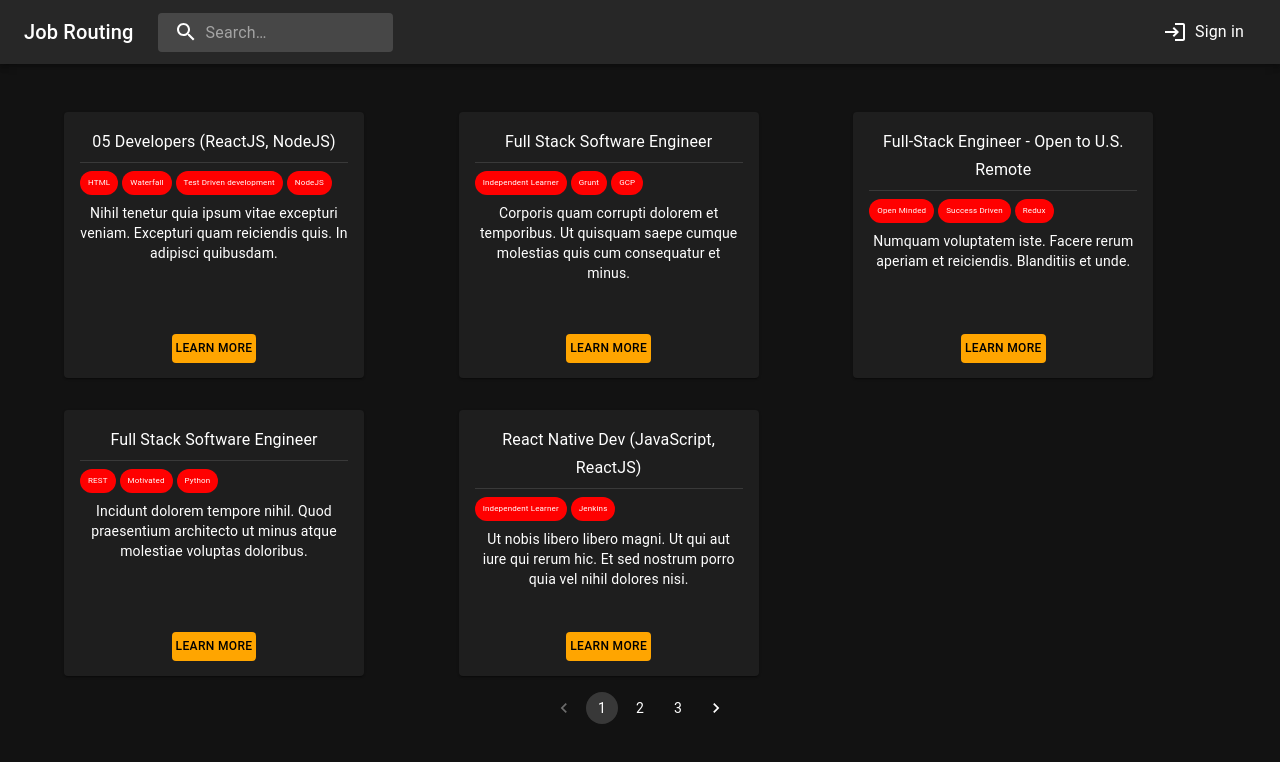
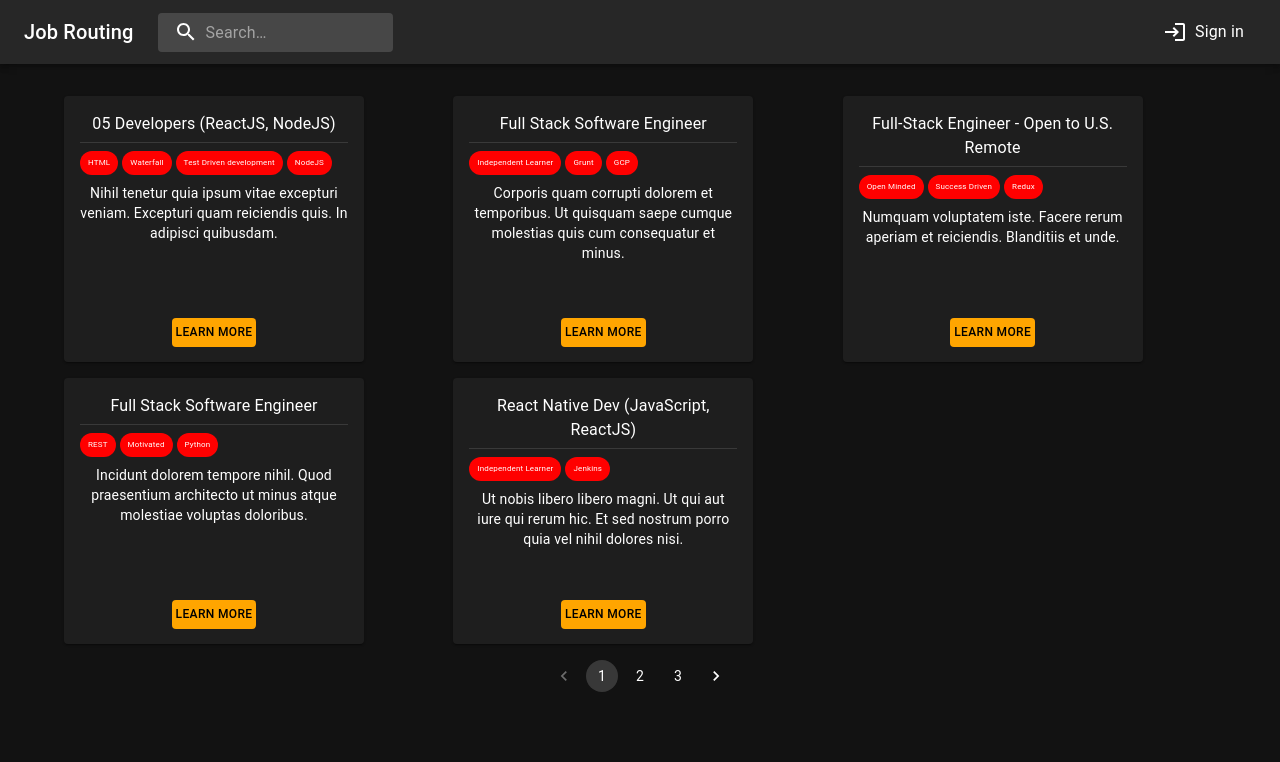
Before and after one commit to vonghoangvinh1989business/material-ui-basic-app, a React (Create React App) app: page / in a window 1280 px wide. Shown: the top 762 px of the page. Built offline with nearby package versions, Linux system fonts and the light colour scheme.

Commit message:
add code to make pagination work

```diff
--- a/src/components/JobCard.js
+++ b/src/components/JobCard.js
@@ -19,7 +19,7 @@ function JobCard({ job }) {
       }}
     >
       <CardContent sx={{ height: "250px" }}>
-        <Typography gutterBottom variant="subtitle1">
+        <Typography gutterBottom variant="body1">
           {job.title}
         </Typography>
         <Divider />
@@ -41,9 +41,6 @@ function JobCard({ job }) {
             />
           ))}
         </Stack>
-
-        <Typography gutterBottom variant="subtitle2"></Typography>
-
         <Typography gutterBottom variant="body2" component="div">
           {job.description}
         </Typography>
--- a/src/components/SearchJobBar.js
+++ b/src/components/SearchJobBar.js
@@ -80,11 +80,7 @@ export default function PrimarySearchAppBar() {
           </Search>
           <Box sx={{ flexGrow: 1 }} />
           <Box sx={{ display: { xs: "none", md: "flex" } }}>
-            <IconButton
-              size="large"
-              aria-label="show 4 new mails"
-              color="inherit"
-            >
+            <IconButton size="large" color="inherit">
               <LoginIcon />
               <Typography sx={{ pl: 1 }}>Sign in</Typography>
             </IconButton>
--- /dev/null
+++ b/src/css/HomePage.css
@@ -0,0 +1,11 @@
+.paginationButtonStyle button:hover {
+  background-color: #b90000;
+}
+
+.paginationButtonStyle button:focus {
+  background-color: #b90000;
+}
+
+.paginationButtonStyle button:active {
+  background-color: #b90000;
+}
--- a/src/pages/HomePage.js
+++ b/src/pages/HomePage.js
@@ -1,20 +1,36 @@
-import React from "react";
+import React, { useState, useEffect } from "react";
 import Container from "@mui/material/Container";
 import Grid from "@mui/material/Grid";
 import jobs from "../jobs.json";
 import JobCard from "../components/JobCard";
 import Pagination from "@mui/material/Pagination";
-import PaginationItem from "@mui/material/PaginationItem";
 import Stack from "@mui/material/Stack";
+import "../css/HomePage.css";
 
 function HomePage() {
+  const JOB_PER_PAGE = 5;
+  const [currentPage, setCurrentPage] = useState(1);
+  const [currentJobData, setCurrentJobData] = useState([]);
+  const maxPageNumber = Math.ceil(jobs.length / JOB_PER_PAGE);
+
+  useEffect(() => {
+    const start = (currentPage - 1) * JOB_PER_PAGE;
+    const end = start + JOB_PER_PAGE;
+    setCurrentJobData(jobs.slice(start, end));
+  }, [currentPage]);
+
+  const handlePageChange = (_, page) => {
+    const pageNumber = Math.max(1, page);
+    setCurrentPage(Math.min(pageNumber, maxPageNumber));
+  };
+
   return (
     <div>
       <Container
         sx={{ display: "flex", flexDirection: "column", alignItems: "center" }}
       >
-        <Grid container rowSpacing={4} columnSpacing={4} mt={2}>
-          {jobs.slice(0, 5).map((job) => (
+        <Grid container rowSpacing={2} columnSpacing={2} mt={2}>
+          {currentJobData.map((job) => (
             <Grid key={job.id} item xs={12} sm={6} md={4} lg={4}>
               <JobCard job={job} />
             </Grid>
@@ -22,8 +38,10 @@ function HomePage() {
         </Grid>
         <Stack sx={{ mt: 2, mb: 2 }} spacing={2}>
           <Pagination
-            count={3}
-            renderItem={(item) => <PaginationItem {...item} />}
+            className={"paginationButtonStyle"}
+            count={maxPageNumber}
+            page={currentPage}
+            onChange={handlePageChange}
           />
         </Stack>
       </Container>
```
